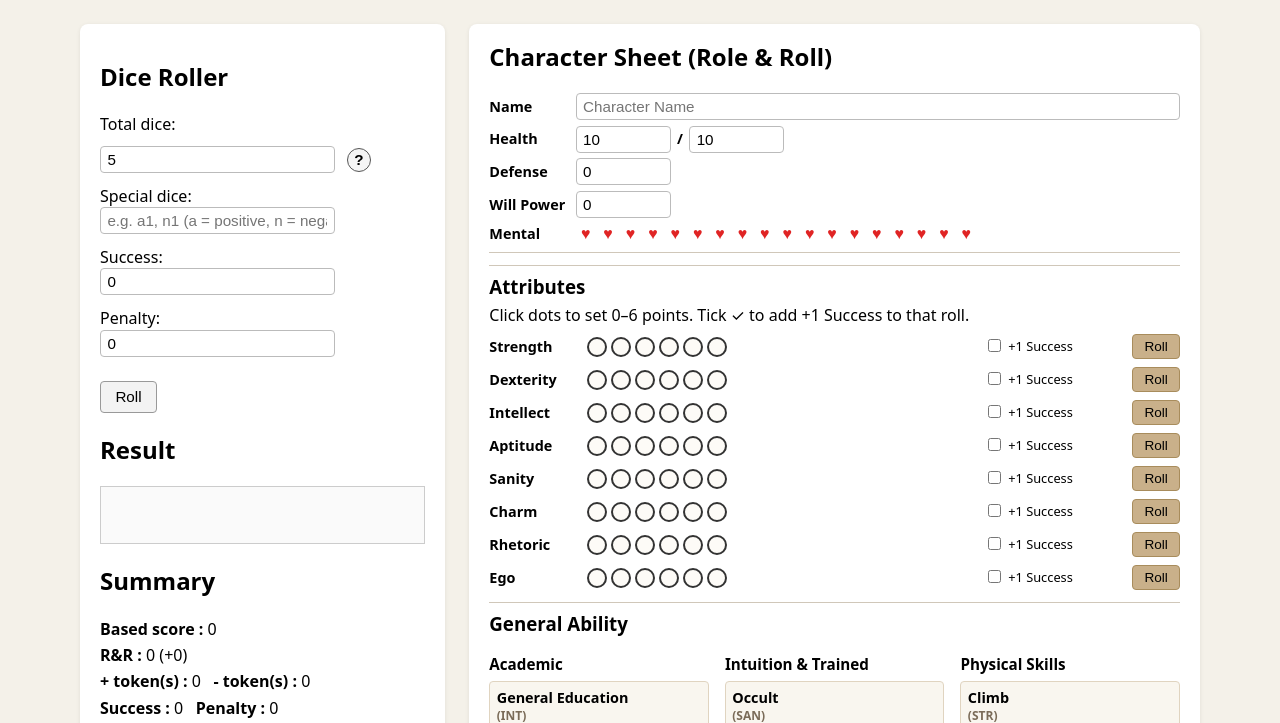
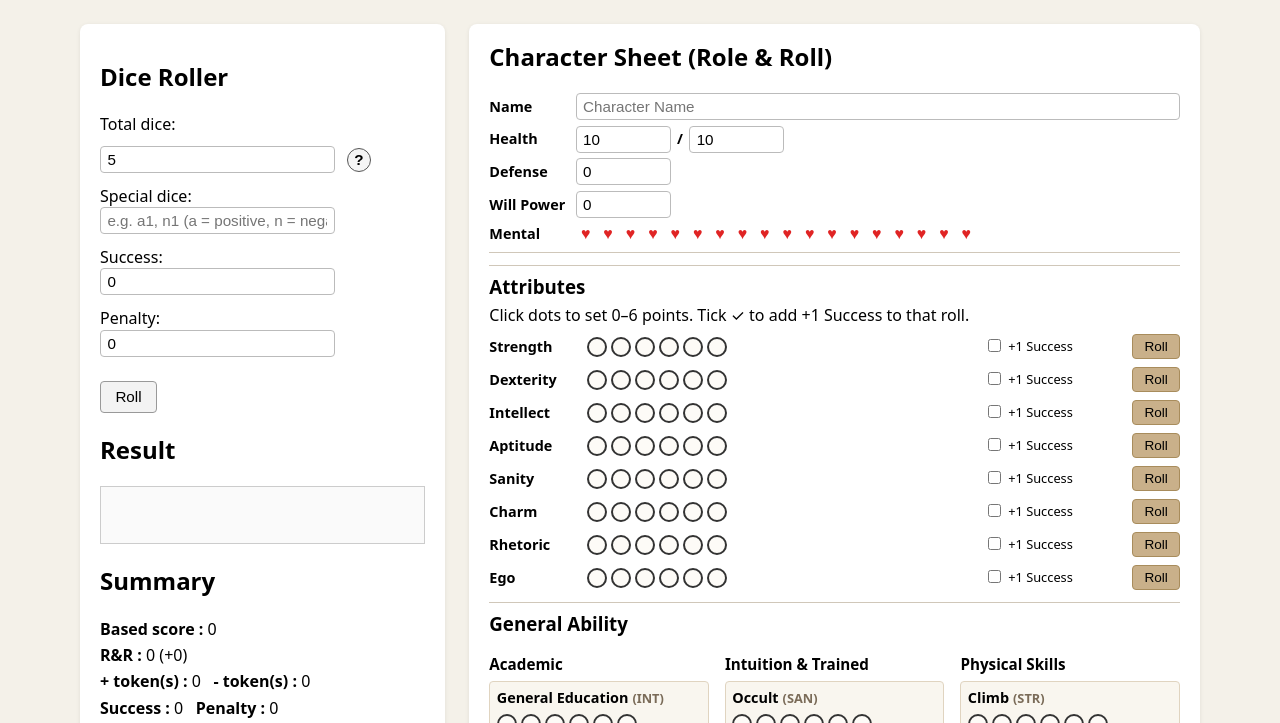
Before and after one commit to look2ed/rolenroll_dice, a plain HTML site: page index.html in a window 1280 px wide. Shown: the part 77-800 px from the top of the page. Drawn offline with Linux system fonts and the light colour scheme.

Commit message:
Add files via upload

```diff
--- a/style.css
+++ b/style.css
@@ -497,9 +497,12 @@ button:hover {
 }
 
 /* label for skills: name + tag stacked */
+/* label for skills: name + (ATTR) on the same line */
 .ability-grid .stat-label {
   display: flex;
-  flex-direction: column;
+  flex-direction: row;      /* inline instead of stacked */
+  align-items: baseline;
+  gap: 0.25rem;
   font-weight: 600;
 }
 
@@ -508,7 +511,7 @@ button:hover {
 }
 
 .stat-tag {
-  font-size: 0.75rem;
+  font-size: 0.8rem;
   color: #7a6b58;
 }
 
```
